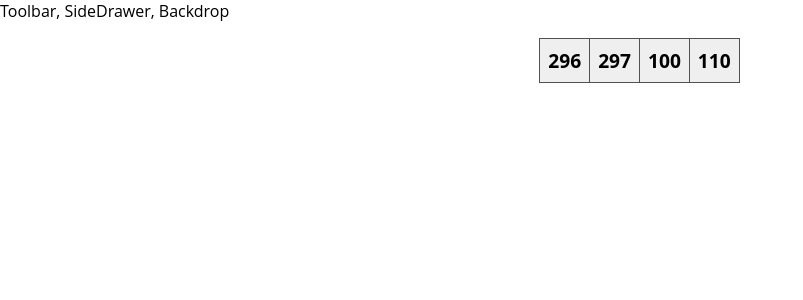
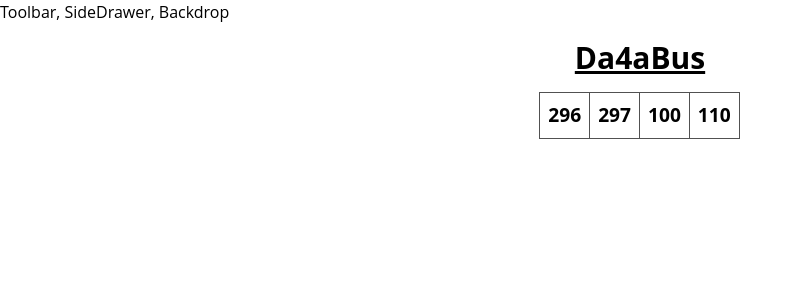
Before and after one commit to PaPa31/new-bus, a React app: page / in a window 1280 px wide. Shown: the top 300 px of the page, without its empty margins (0-803 px from the left). Built offline with nearby package versions, Linux system fonts and the light colour scheme.

Commit message:
install tailwindcss

```diff
--- /dev/null
+++ b/postcss.config.js
@@ -0,0 +1,6 @@
+module.exports = {
+  plugins: {
+    tailwindcss: {},
+    autoprefixer: {},
+  },
+}
--- a/src/App.js
+++ b/src/App.js
@@ -5,11 +5,12 @@ import BusPlusTime from "./containers/BusPlusTime/BusPlusTime";
 class App extends Component {
   render() {
     return (
-      <div>
-        <Layout>
-          <BusPlusTime />
-        </Layout>
-      </div>
+      <Layout>
+        <h1 className="text-3xl font-bold underline text-center mb-4">
+          Da4aBus
+        </h1>
+        <BusPlusTime />
+      </Layout>
     );
   }
 }
--- a/src/index.css
+++ b/src/index.css
@@ -1,3 +1,7 @@
+@tailwind base;
+@tailwind components;
+@tailwind utilities;
+
 body {
   margin: 0;
   padding: 0;
--- /dev/null
+++ b/tailwind.config.js
@@ -0,0 +1,8 @@
+/** @type {import('tailwindcss').Config} */
+module.exports = {
+  content: ["./src/**/*.{js,jsx,ts,tsx}"],
+  theme: {
+    extend: {},
+  },
+  plugins: [],
+};
```
Also changed, not shown: package.json (+5 -2 lines), 1 other file (tests, documents, lock files or other folders).
